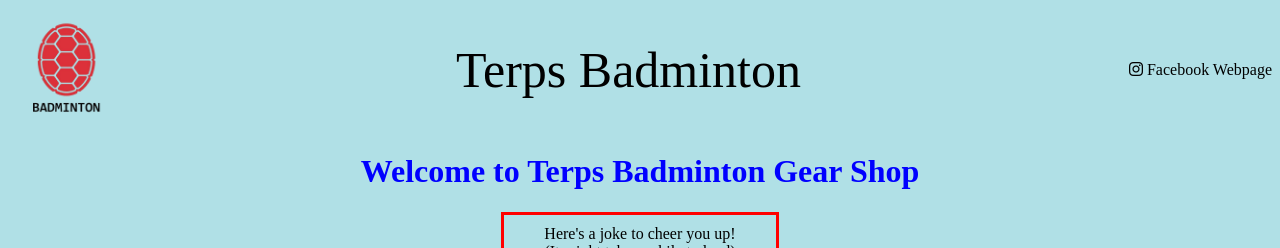
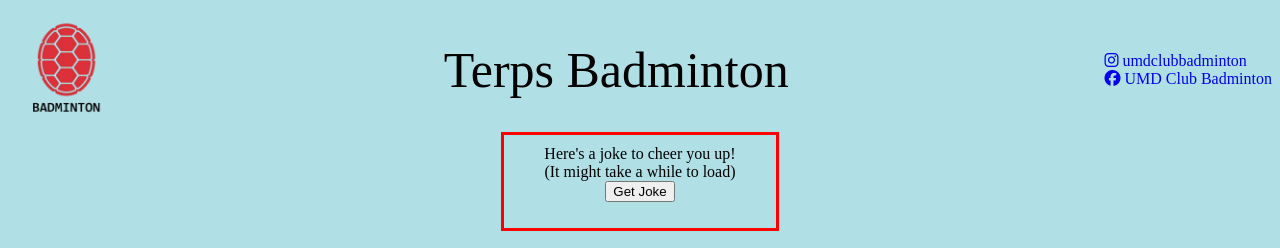
Before and after one commit to ezheng76/Terps-Badminton-Store, a plain HTML site: page html_webpages/index.html in a window 1280 px wide. Shown: the top 248 px of the page. Drawn offline with Linux system fonts and the light colour scheme; a script that the page names is missing.

Commit message:
some adjustment to header

```diff
--- a/html_webpages/index.html
+++ b/html_webpages/index.html
@@ -12,12 +12,21 @@
             display: flex;
             justify-content: space-between;
             align-items: center;
-
+            margin: 0px;
 
         }
 
         .title{
             font-size: 50px;
+        }
+
+        .social_links{
+            display: flex;
+            flex-direction: column;
+        }
+
+        .no_underline{
+            text-decoration: none;
         }
         /* .wrap {
             overflow: hidden;
@@ -111,8 +120,6 @@
 </script>
 
 <body>
-
-
     <div class="header">
         <div class="logo">
             <img src="../images/umd_club_badminton_logo-removebg-preview.png" alt="umd_club_badminton_logo"
@@ -122,8 +129,8 @@
             Terps Badminton
         </div>
         <div class="social_links">
-            <i class="fa-brands fa-instagram"></i>
-             Facebook Webpage
+            <a class="no_underline" href="https://www.instagram.com/umdclubbadminton/" ><i class="fa-brands fa-instagram"></i> umdclubbadminton</a>
+            <a class="no_underline" href="https://www.facebook.com/umdclubbadminton/" ><i class="fa-brands fa-facebook"></i> UMD Club Badminton</a>
         </div>
     </div>
 
@@ -141,7 +148,7 @@
 
 
 
-    <h1>Welcome to Terps Badminton Gear Shop</h1>
+
 
     <div id="jokes">
         Here's a joke to cheer you up!
```
